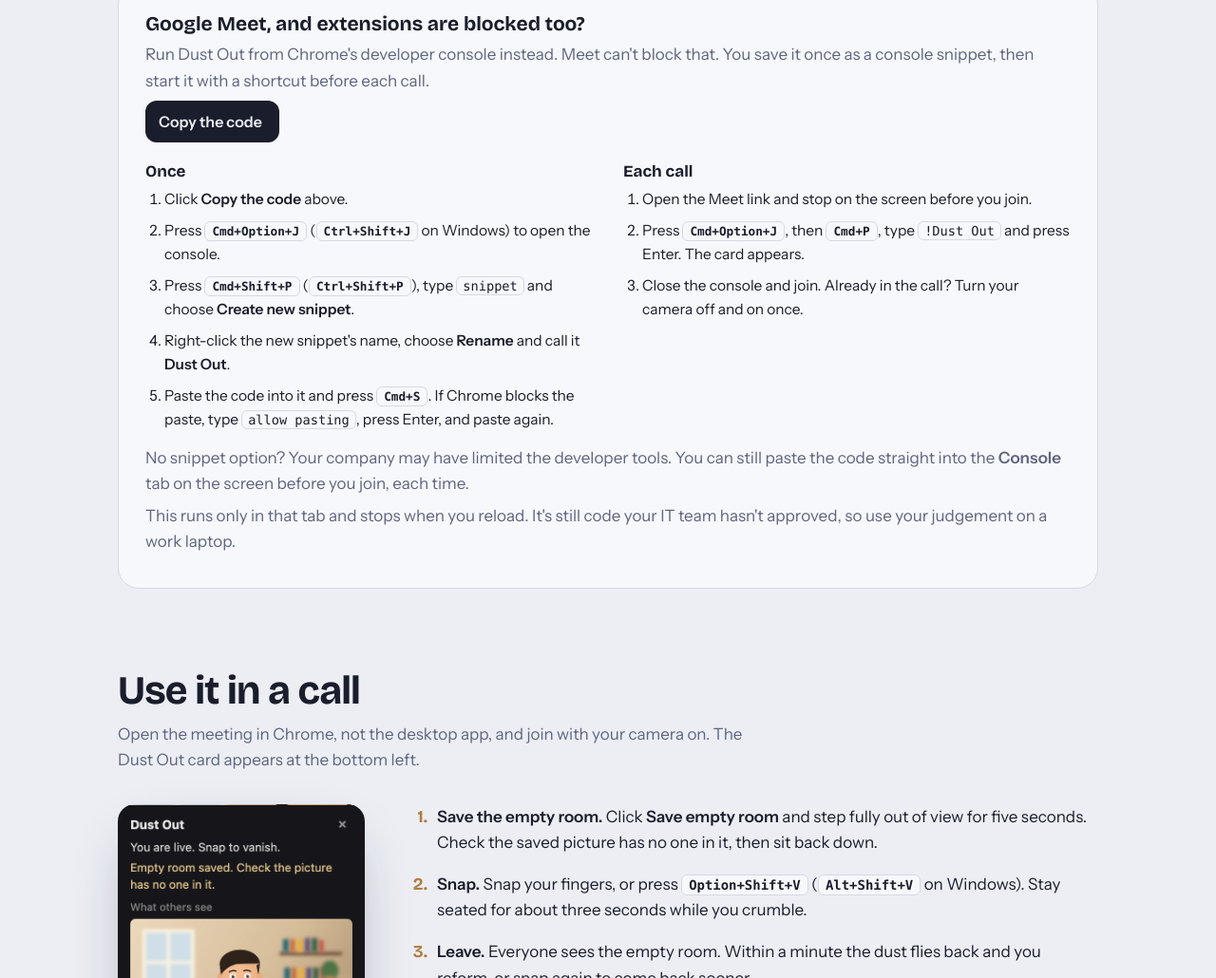
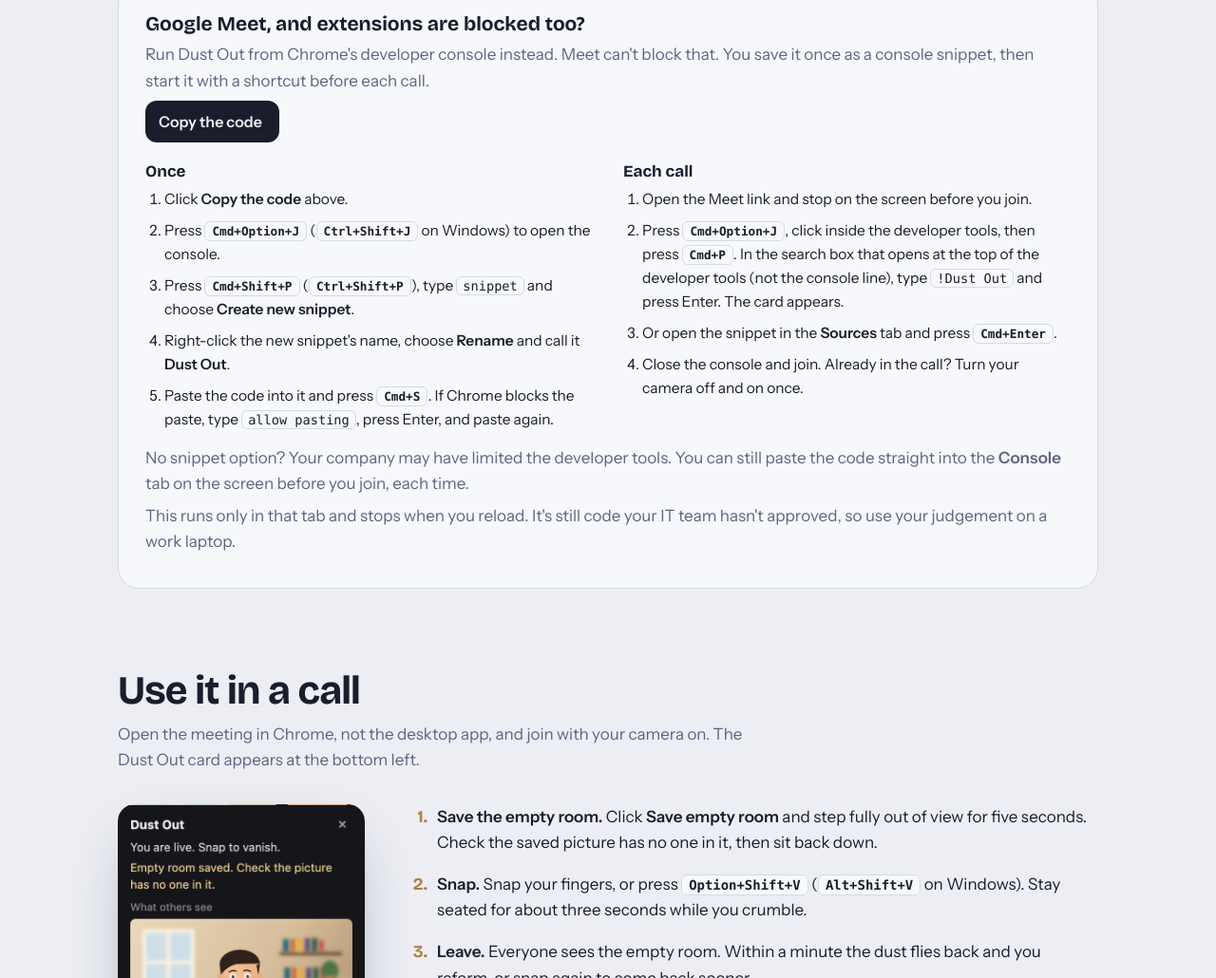
Before and after one commit to saimeda32/dust-out, a browser extension: page bookmarklet/install.html in a window 1280 px wide. Shown: the part 1796-2826 px from the top of the page at 95% size. Drawn offline with nearby package versions, Linux system fonts and the light colour scheme.

Commit message:
Snippet steps: say where to type !Dust Out

```diff
--- a/bookmarklet/install.html
+++ b/bookmarklet/install.html
@@ -210,7 +210,8 @@
           <h4>Each call</h4>
           <ol>
             <li>Open the Meet link and stop on the screen before you join.</li>
-            <li>Press <kbd>Cmd+Option+J</kbd>, then <kbd>Cmd+P</kbd>, type <code>!Dust Out</code> and press Enter. The card appears.</li>
+            <li>Press <kbd>Cmd+Option+J</kbd>, click inside the developer tools, then press <kbd>Cmd+P</kbd>. In the search box that opens at the top of the developer tools (not the console line), type <code>!Dust Out</code> and press Enter. The card appears.</li>
+            <li>Or open the snippet in the <b>Sources</b> tab and press <kbd>Cmd+Enter</kbd>.</li>
             <li>Close the console and join. Already in the call? Turn your camera off and on once.</li>
           </ol>
         </div>
```
Also changed, not shown: docs/index.html (+2 -1 lines), site.template.html (+2 -1 lines).
